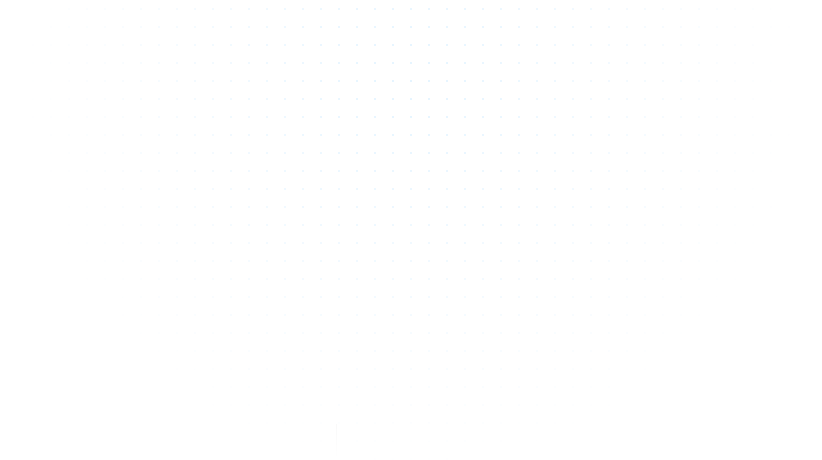
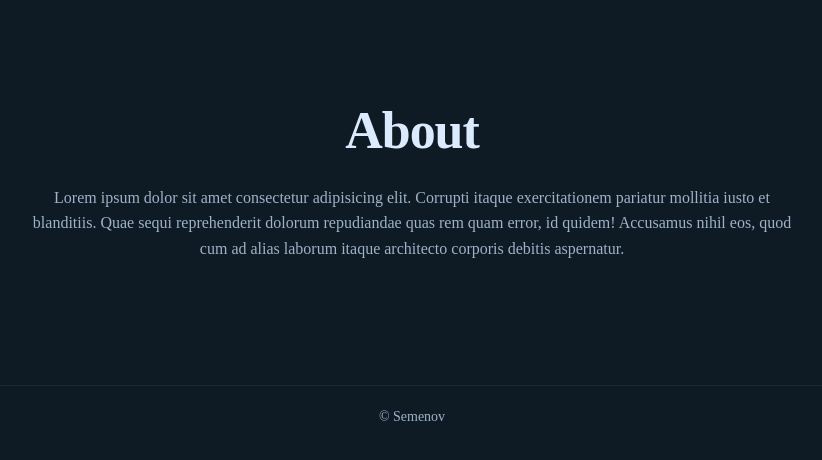
Before and after one commit to Sel7Nik/next-tutorial, a Next.js app: page /about in a window 1280 px wide. Before the commit this address had no page. Shown: the top 460 px of the page, without its empty margins (228-1050 px from the left). Built offline with nearby package versions, Linux system fonts and the light colour scheme.

Commit message:
pages About and Contacts

```diff
--- /dev/null
+++ b/src/app/about/page.jsx
@@ -0,0 +1,14 @@
+const AboutPage = () => {
+  return (
+    <section className="content">
+      <h2 className="section-title">About</h2>
+      <p>
+        Lorem ipsum dolor sit amet consectetur adipisicing elit. Corrupti itaque exercitationem pariatur mollitia iusto
+        et blanditiis. Quae sequi reprehenderit dolorum repudiandae quas rem quam error, id quidem! Accusamus nihil eos,
+        quod cum ad alias laborum itaque architecto corporis debitis aspernatur.
+      </p>
+    </section>
+  )
+}
+
+export default AboutPage
--- a/src/app/globals.css
+++ b/src/app/globals.css
@@ -80,12 +80,12 @@
   inset: 0;
   pointer-events: none;
   z-index: -1;
-  background-image: radial-gradient(rgba(120, 200, 255, 0.2) 1px,
-      transparent 1px);
+  /* background-image: radial-gradient(rgba(120, 200, 255, 0.2) 1px, */
+  /* transparent 1px); */
   background-size: 18px 18px;
-  mask-image: radial-gradient(circle at 50% 10%,
-      rgba(0, 0, 0, 0.99),
-      transparent 40%);
+  /* mask-image: radial-gradient(circle at 50% 10%, */
+  /* rgba(0, 0, 0, 0.99), */
+  /* transparent 40%); */
 }
 
 /* Навигация: верхняя панель */
--- a/src/app/layout.js
+++ b/src/app/layout.jsx
@@ -1,5 +1,6 @@
 import { Geist, Geist_Mono } from 'next/font/google'
 import './globals.css'
+import Footer from '@/components/Footer'
 
 const geistSans = Geist({
   variable: '--font-geist-sans',
@@ -22,6 +23,7 @@
       <body>
         <div className="bg-grid">
           <main className="container page">{children}</main>
+          <Footer />
         </div>
       </body>
     </html>
--- /dev/null
+++ b/src/components/Footer.jsx
@@ -0,0 +1,9 @@
+const Footer = () => {
+  return (
+    <footer className="footer container">
+      <span>© Semenov</span>
+    </footer>
+  )
+}
+
+export default Footer
```
Also changed, not shown: src/app/contacts/page.jsx (added, +14 -0 lines), src/app/page.jsx (renamed from src/app/page.js).
